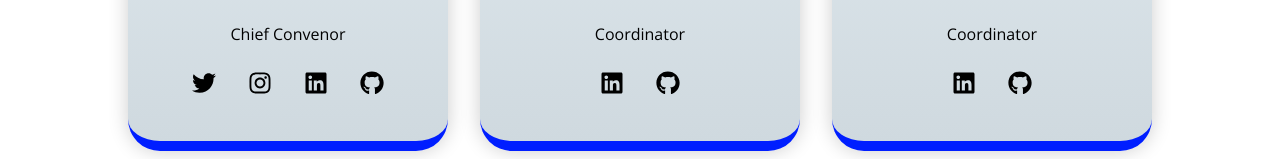
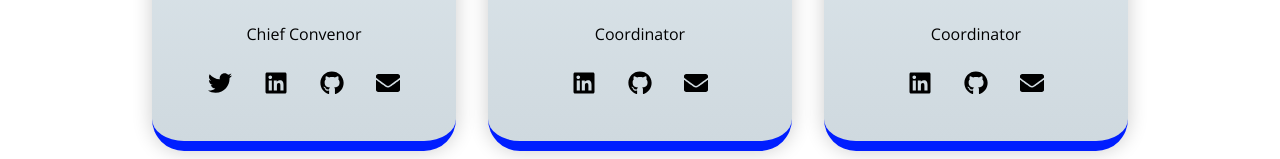
Before and after one commit to ssudem/CITK-Coding-Club, a React (Vite) app: page /team in a window 1280 px wide. Shown: the part 627-786 px from the top of the page. Built offline with nearby package versions, Linux system fonts and the light colour scheme.

Commit message:
11th commit

```diff
--- a/src/components/ProfileCard/ProfileCard.jsx
+++ b/src/components/ProfileCard/ProfileCard.jsx
@@ -7,6 +7,7 @@ import {
   FaDribbble,
   FaLinkedin,
   FaGithub,
+  FaEnvelope,
 } from "react-icons/fa";
 
 const ProfileCard = ({ image, name, title, socialmedia }) => {
@@ -24,21 +25,40 @@ const ProfileCard = ({ image, name, title, socialmedia }) => {
               <FaTwitter />
             </a>
           ) : null}
-          {socialmedia.instagram !== "#" ? (
+          {socialmedia.instagram && socialmedia.instagram !== "#" ? (
             <a href={socialmedia.instagram} target="_blank">
               <FaInstagram />
             </a>
           ) : null}
-          {socialmedia.linkedin !== "#" ? (
+          {socialmedia.linkedin && socialmedia.linkedin !== "#" ? (
             <a href={socialmedia.linkedin} target="_blank">
               <FaLinkedin />
             </a>
           ) : null}
-          {socialmedia.github !== "#" ? (
+          {socialmedia.github && socialmedia.github !== "#" ? (
             <a href={socialmedia.github} target="_blank">
               <FaGithub />
             </a>
           ) : null}
+          {socialmedia.gmail && socialmedia.gmail !== "#"
+            ? (() => {
+                const isMobile = /iPhone|iPad|Android/i.test(
+                  navigator.userAgent
+                );
+                const emailHref = isMobile
+                  ? `mailto:${socialmedia.gmail}`
+                  : `https://mail.google.com/mail/?view=cm&to=${socialmedia.gmail}`;
+                return (
+                  <a
+                    href={emailHref}
+                    target={isMobile ? "_self" : "_blank"}
+                    rel="noopener noreferrer"
+                  >
+                    <FaEnvelope />
+                  </a>
+                );
+              })()
+            : null}
         </div>
       </div>
     </div>
--- a/src/components/ProfileCard/profilecard.css
+++ b/src/components/ProfileCard/profilecard.css
@@ -4,7 +4,7 @@ a {
 }
 
 .profile-card {
-  width: min(20rem, 75vw);
+  width: min(19rem, 75vw);
   height: min(23rem, 85vw);
 
   background-image: linear-gradient(to top, #cfd9df 0%, #e2ebf0 100%);
--- a/src/components/Team/teamdata.jsx
+++ b/src/components/Team/teamdata.jsx
@@ -131,10 +131,11 @@ const team = {
       name: "Nabadeep Kr. Das",
       title: "Chief Convenor",
       socialmedia: {
-        instagram: "https://www.instagram.com/nabadeep___d/",
+        instagram: "#",
         twitter: "https://x.com/NabadeepDas069",
         linkedin: "https://www.linkedin.com/in/nabadeep-kr-das/",
         github: "https://github.com/NABADEEP069",
+        gmail: "nabadeepdas069@gmail.com",
       },
     },
     {
@@ -146,6 +147,7 @@ const team = {
         twitter: "#",
         linkedin: "https://www.linkedin.com/in/zaida43630",
         github: "https://github.com/zaida43630",
+        gmail: "u22cse3127@cit.ac.in",
       },
     },
     {
@@ -158,6 +160,7 @@ const team = {
         linkedin:
           "https://www.linkedin.com/in/mayuri-bayan-534a52291?utm_source=share&utm_campaign=share_via&utm_content=profile&utm_medium=android_app",
         github: "https://github.com/Mayuri424",
+        gmail: "u23cse1042@cit.ac.in",
       },
     },
     {
@@ -170,6 +173,7 @@ const team = {
         linkedin:
           "https://www.linkedin.com/in/dibyajyoti-roychoudhury-6b4a92284?utm_source=share&utm_campaign=share_via&utm_content=profile&utm_medium=android_app",
         github: "https://github.com/Dibya2005",
+        gmail: "dibyaroy0120@gmail.com",
       },
     },
     {
@@ -182,6 +186,7 @@ const team = {
         linkedin:
           "https://www.linkedin.com/in/sudem-narzary-aa4975267?utm_source=share&utm_campaign=share_via&utm_content=profile&utm_medium=android_app",
         github: "https://github.com/ssudem",
+        gmail: "sudemnarzary0983@gmail.com",
       },
     },
     {
@@ -194,6 +199,7 @@ const team = {
         linkedin:
           "https://www.linkedin.com/in/h-jivan-singha-940383350?utm_source=share&utm_campaign=share_via&utm_content=profile&utm_medium=android_app",
         github: "https://github.com/hjivansss",
+        gmail: "hjivansingha123@gmail.com",
       },
     },
     {
@@ -206,6 +212,7 @@ const team = {
         linkedin:
           "https://www.linkedin.com/in/parinita-ray-5ba9b3340?utm_source=share&utm_campaign=share_via&utm_content=profile&utm_medium=android_app",
         github: "https://github.com/ParinitaRay",
+        gmail: "u23cse1063@cit.ac.in",
       },
     },
     {
@@ -217,6 +224,7 @@ const team = {
         twitter: "#",
         linkedin: "http://www.linkedin.com/in/samujjal-dutta-677b342b0",
         github: "https://github.com/SamujjalDutta",
+        gmail: "rizamu94@gmail.com",
       },
     },
   ],
```
